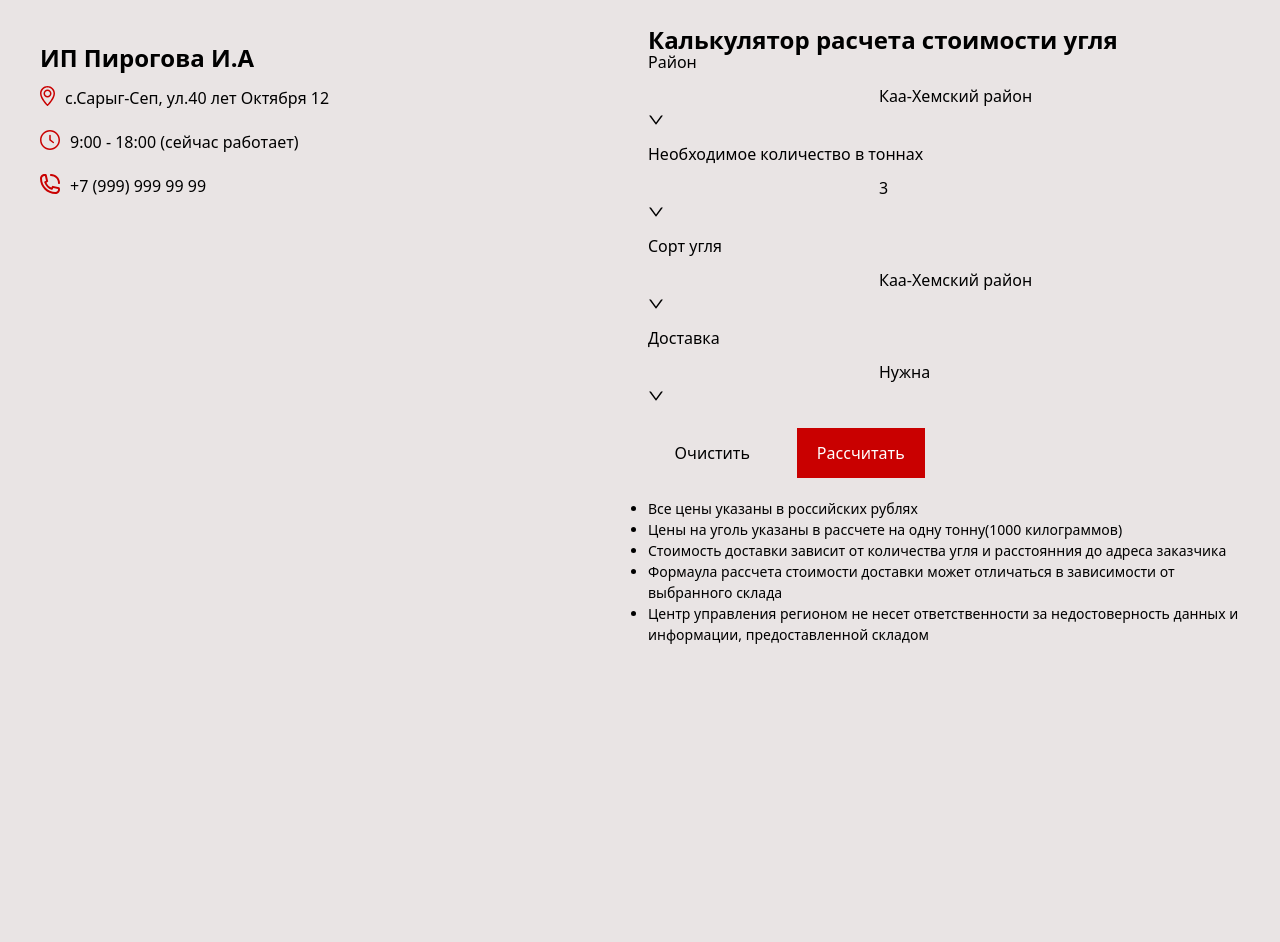
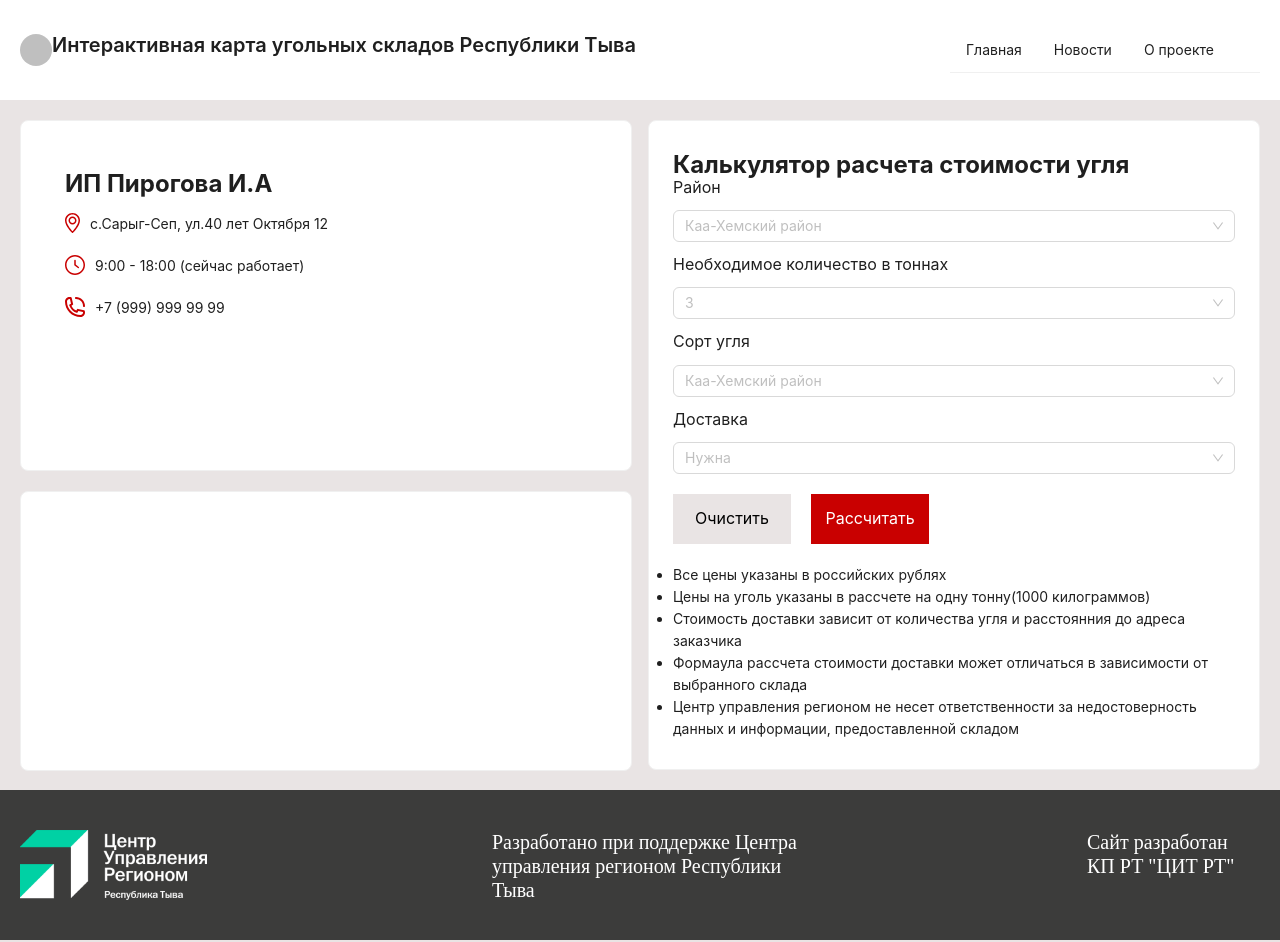
Before and after one commit to Ondar222/underline, a Next.js app: page /ipcard in a window 1280 px wide. Before the commit the page ends 800 px from the top, so only its background shows below. Built offline with nearby package versions, Linux system fonts and the light colour scheme.

Commit message:
commit without errors

```diff
--- a/package.json
+++ b/package.json
@@ -13,7 +13,7 @@
     "@types/node": "18.15.11",
     "@types/react": "18.0.32",
     "@types/react-dom": "18.0.11",
-    "antd": "^4.24.4",
+    "antd": "^5.4.2",
     "axios": "^1.3.4",
     "leaflet": "^1.9.3",
     "mobx": "^6.9.0",
--- a/src/layouts/index.tsx
+++ b/src/layouts/index.tsx
@@ -1,5 +1,4 @@
-import PageFooter from "@/components/Footer";
-import MainHeader from "@/components/Header";
+
 import Layout from "antd/lib/layout/layout";
 import { ReactNode } from "react";
 
@@ -10,9 +9,7 @@ interface IChildren {
 const MainLayout = ({ children }: IChildren) => {
   return (
     <>
-      <MainHeader />
       <Layout>{children}</Layout>
-      <PageFooter />
     </>
   );
 };
--- a/src/pages/_app.tsx
+++ b/src/pages/_app.tsx
@@ -8,7 +8,18 @@ import "@/styles/table.css";
 import "@/styles/calculatorpage.css";
 import "@/styles/pagefooter.css";
 import type { AppProps } from "next/app";
+import { Layout } from "antd";
+import MainHeader from "@/components/Header";
+import Footer from "@/components/Footer";
 
 export default function App({ Component, pageProps }: AppProps) {
-  return <Component {...pageProps} />
+  return (
+    <>
+      <MainHeader />
+      <Layout>
+        <Component {...pageProps} />
+      </Layout>
+      <Footer />
+    </>
+  );
 }
--- a/src/pages/index.tsx
+++ b/src/pages/index.tsx
@@ -5,7 +5,6 @@ import Map from "@/components/Map";
 import warehousesSlice from "@/store/warehouses.slice";
 import { observer } from "mobx-react-lite";
 import "leaflet/dist/leaflet.css";
-// import Calculator from "@/components/Calculator";
 
 export default observer(function Home() {
   return (
@@ -16,7 +15,7 @@ export default observer(function Home() {
         <meta name="viewport" content="width=device-width, initial-scale=1" />
         <link rel="icon" href="/favicon.ico" />
       </Head>
-      <Layout>
+      <div>
         <Row gutter={[24, 0]} className="pt-10">
           <Col span={15}>
             <Map />
@@ -97,14 +96,14 @@ export default observer(function Home() {
             />
           </Col>
         </Row>
-      </Layout>
+      </div>
     </>
   );
 });
 
 export const ListItemDescription = ({ address, contacts }: any) => {
   return (
-    <Layout
+    <div
       style={{
         width: "100%",
         display: "flex",
@@ -136,6 +135,6 @@ export const ListItemDescription = ({ address, contacts }: any) => {
           <Button type="primary">Перейти</Button>
         </Col>
       </Row>
-    </Layout>
+    </div>
   );
 };
--- a/src/pages/ipcard/index.tsx
+++ b/src/pages/ipcard/index.tsx
@@ -2,7 +2,7 @@ import { Card, Space, Select, Layout} from "antd";
 
 const IpCard = () => {
   return (
-    <Layout>
+    <>
       <Space direction="vertical" size={16} style={{ position: "relative", display: "flex", flexDirection: "row" }}>
         <div className="first__column">
 
@@ -104,7 +104,7 @@ const IpCard = () => {
           </Card>
         </div>
       </Space>
-    </Layout>
+    </>
   );
 };
 
```
Also changed, not shown: src/components/Footer/index.tsx (+3 -4 lines), 1 other file (tests, documents, lock files or other folders).
